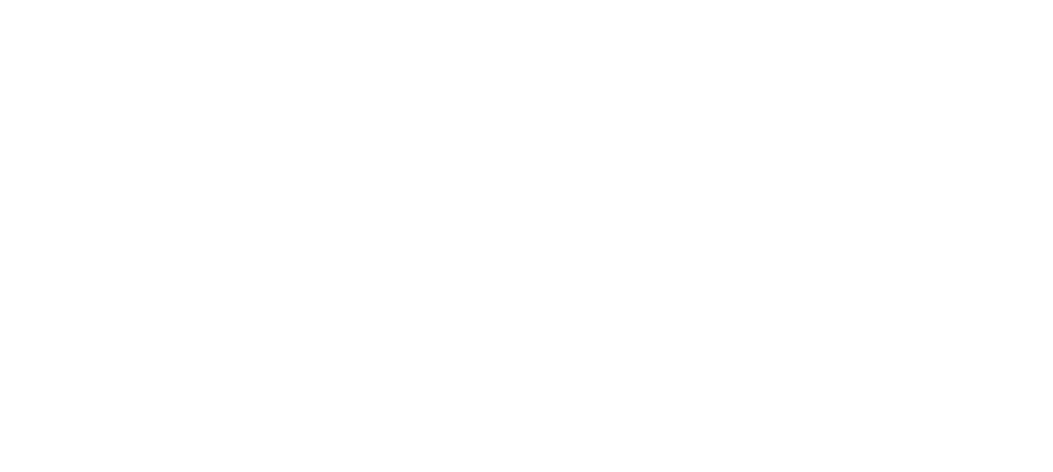
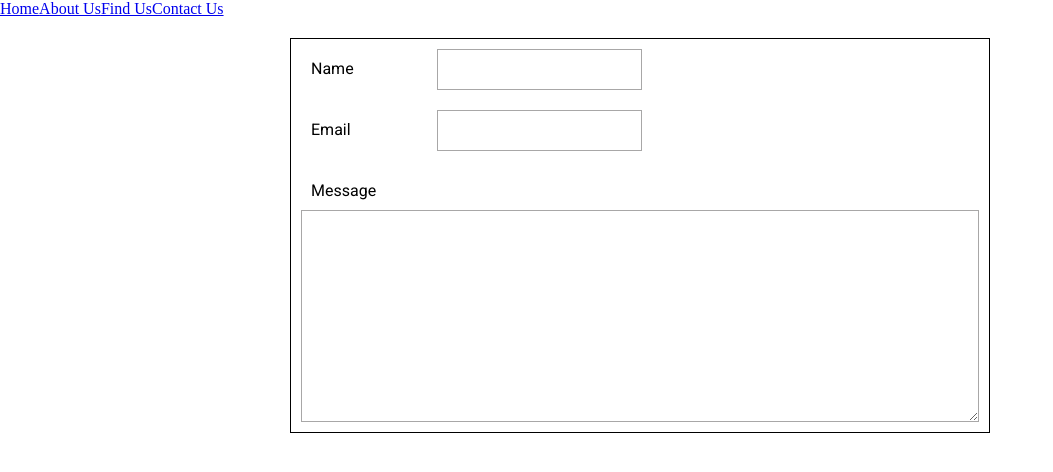
Before and after one commit to nazsg/oskars, a Nuxt app: page /contact-us in a window 1280 px wide. Before the commit this address had no page. Shown: the top 472 px of the page, without its empty margins (0-1053 px from the left). Built offline with nearby package versions, Linux system fonts and the light colour scheme.

Commit message:
added contact form

```diff
--- a/layouts/blue.vue
+++ b/layouts/blue.vue
@@ -1,12 +1,13 @@
 <template>
-  <div class="container2">
+  <div class="container2" >
     <div class="content">
-      <header>
+      <header style="z-index: 1000">
         <nuxt-link to="/">Home</nuxt-link>
         <nuxt-link to="about-us">About Us</nuxt-link>
-        <nuxt-link to="/pictures">Pictures</nuxt-link>
         <nuxt-link to="/find-us">Find Us</nuxt-link>
+        <nuxt-link to="/contact-us">Contact Us</nuxt-link>
       </header>
+
       <!-- <p>
         blue layout
       </p> -->
@@ -15,6 +16,11 @@
     <appFooter />
   </div>
 </template>
+
+<script>
+export default {
+}
+</script>
 
 <style lang="scss">
 * {
--- a/nuxt.config.js
+++ b/nuxt.config.js
@@ -19,6 +19,10 @@
         rel: 'stylesheet',
         href:
           'https://fonts.googleapis.com/css?family=Roboto:300,400,500,700|Material+Icons'
+      },
+      {
+        rel: "stylesheet",
+        href: "https://cdnjs.cloudflare.com/ajax/libs/animate.css/4.0.0/animate.min.css"
       }
     ]
   },
--- /dev/null
+++ b/pages/contact-us.vue
@@ -0,0 +1,58 @@
+<template>
+  <form>
+    <div class="group g1">
+      <label for="">Name</label> <input type="text">
+    </div>
+    <div class="group g1">
+      <label for="">Email</label> <input type="text">
+    </div>
+    <div class="group g2">
+      <label for="">Message</label> <textarea name="" id="" cols="30" rows="10"></textarea>
+    </div>
+  </form>
+</template>
+
+<script>
+export default {
+  layout: 'blue'
+}
+</script>
+
+<style lang="scss" scoped>
+form {
+  width: 99%;
+  border: 1px solid #000;
+  margin: 20px auto;
+  display: flex;
+  flex-direction: column;
+  font-family: Roboto;
+
+  .group {
+    display: flex;
+    margin: 10px;
+    border: 0px solid #000;
+    // padding: 5px;
+
+    label, input, textarea {
+      padding: 10px;
+      border: 1px solid rgb(168, 167, 167);
+    }
+    label { border: 0;}
+  }
+  .g1 {
+    label {
+      flex-basis: 20%;
+    }
+    justify-content: start;
+  }
+  .g2 {
+    flex-direction: column;
+  }
+}
+$width: 700px;
+@media (min-width: $width) {
+  form {
+    width: $width;
+  }
+}
+</style>
```
